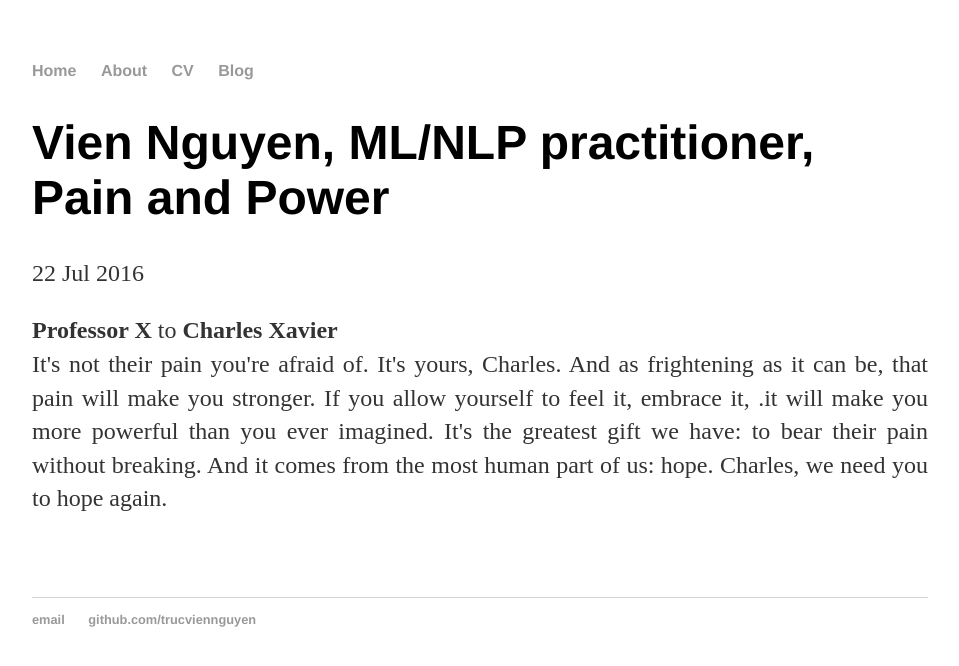
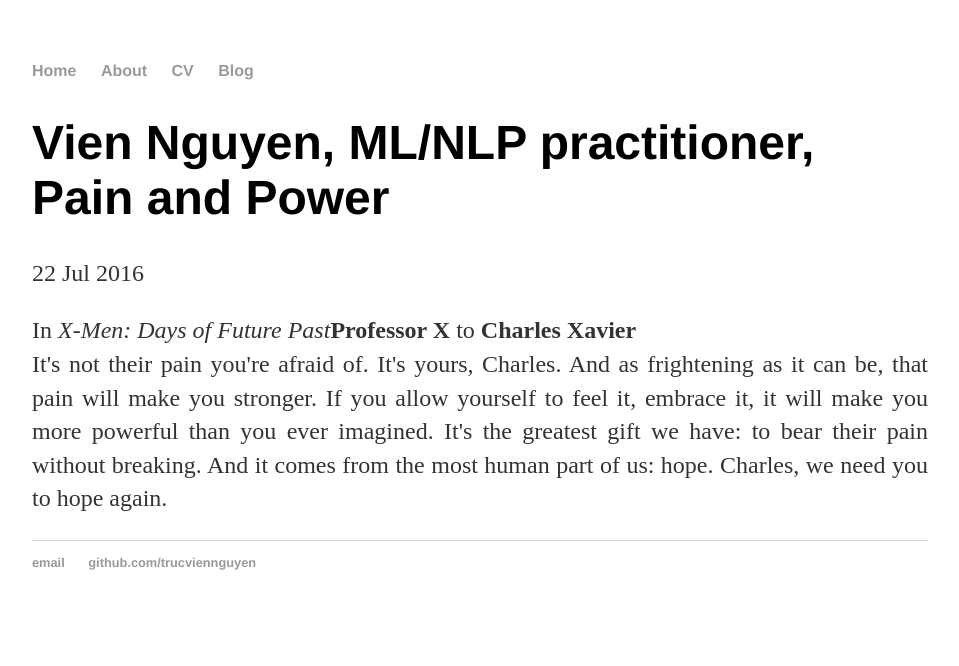
Before and after one commit to trucviennguyen/trucviennguyen.github.io, a Jekyll site: the page built from _posts/2016-07-22-vien-nguyen-pain-notes.md, in a window 1280 px wide. Shown: the top 666 px of the page, without its empty margins (160-1119 px from the left). Built offline with Jekyll 4.4.1, drawn with Linux system fonts in a browser that asks for light colours.

Commit message:
Updating blog posts.

```diff
--- a/_posts/2016-07-22-vien-nguyen-pain-notes.md
+++ b/_posts/2016-07-22-vien-nguyen-pain-notes.md
@@ -5,10 +5,9 @@ date: 2016-07-22
 ---
 
 <p align = "justify">
-	<strong>Professor X</strong> to <strong>Charles Xavier</strong><br>
-	It's not their pain you're afraid of. It's yours, Charles. And as frightening as it can be, that pain will make you stronger. If you allow yourself to feel it, embrace it, .it will make you more powerful than you ever imagined. It's the greatest gift we have: to bear their pain without breaking. And it comes from the most human part of us: hope. Charles, we need you to hope again.
+	In <em>X-Men: Days of Future Past</em><strong>Professor X</strong> to <strong>Charles Xavier</strong><br>
+	It's not their pain you're afraid of. It's yours, Charles. And as frightening as it can be, that pain will make you stronger. If you allow yourself to feel it, embrace it, it will make you more powerful than you ever imagined. It's the greatest gift we have: to bear their pain without breaking. And it comes from the most human part of us: hope. Charles, we need you to hope again.
 </p>
-<br>
 <div>
 <script>
   (function(i,s,o,g,r,a,m){i['GoogleAnalyticsObject']=r;i[r]=i[r]||function(){
```
Also changed, not shown: _posts/2016-07-22-vien-nguyen-stillness-notes.md (+0 -1 lines).
